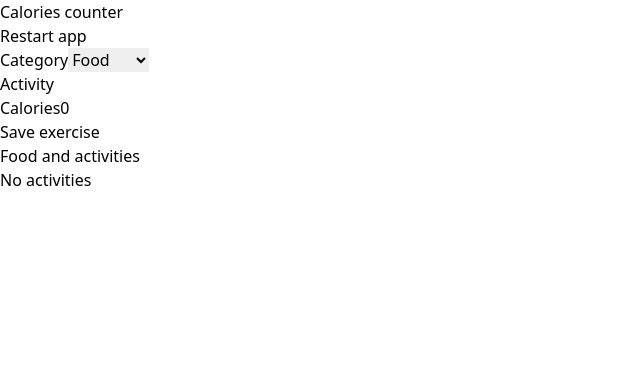
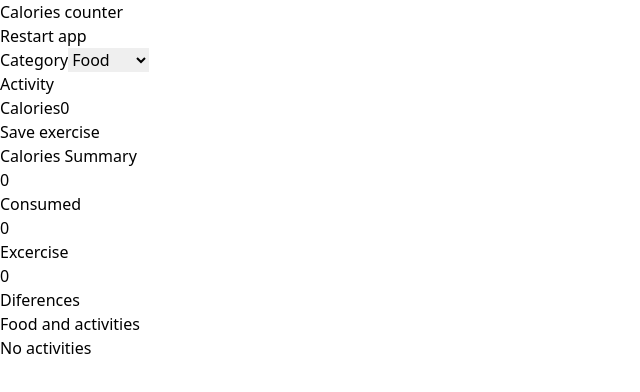
Before and after one commit to IrvinSamboy/ReactCourse-CalorieCounter, a React (Vite) app: page / in a window 1280 px wide. Shown: the top 392 px of the page, without its empty margins (0-640 px from the left). Built offline with nearby package versions, Linux system fonts and the light colour scheme.

Commit message:
Finalizing colorie summary component

```diff
--- a/src/components/CalorieSummary.tsx
+++ b/src/components/CalorieSummary.tsx
@@ -5,9 +5,30 @@ type calorieSummaryProps = {
 }
 
 export default function CalorieSummary({activities} : calorieSummaryProps) {
-  return (
-    <div>
 
+    const getCalorieTotal = (category : 0 | 1) => {
+        return activities.reduce((total, item) => item.category === category? total + item.calories: total, 0)
+    }
+
+    return (
+    <div className="bg-gray-900 py-5">
+      <div className="w-4/5 mx-auto space-y-4">
+        <p className="text-3xl text-center font-bold">Calories Summary</p>
+        <div className="flex justify-between">
+            <div className="space-y-2 text-center">
+                <h2 className="text-4xl font-bold">{getCalorieTotal(0)}</h2>
+                <p className="font-medium">Consumed</p>
+            </div>
+            <div className="space-y-2 text-center">
+                <h2 className="text-4xl font-bold">{getCalorieTotal(1)}</h2>
+                <p className="font-medium">Excercise</p>
+            </div>
+            <div className="space-y-2 text-center">
+                <h2 className="text-4xl font-bold">{getCalorieTotal(0) - getCalorieTotal(0)}</h2>
+                <p className="font-medium">Diferences</p>
+            </div>
+        </div>
+      </div>
     </div>
   )
 }
```
